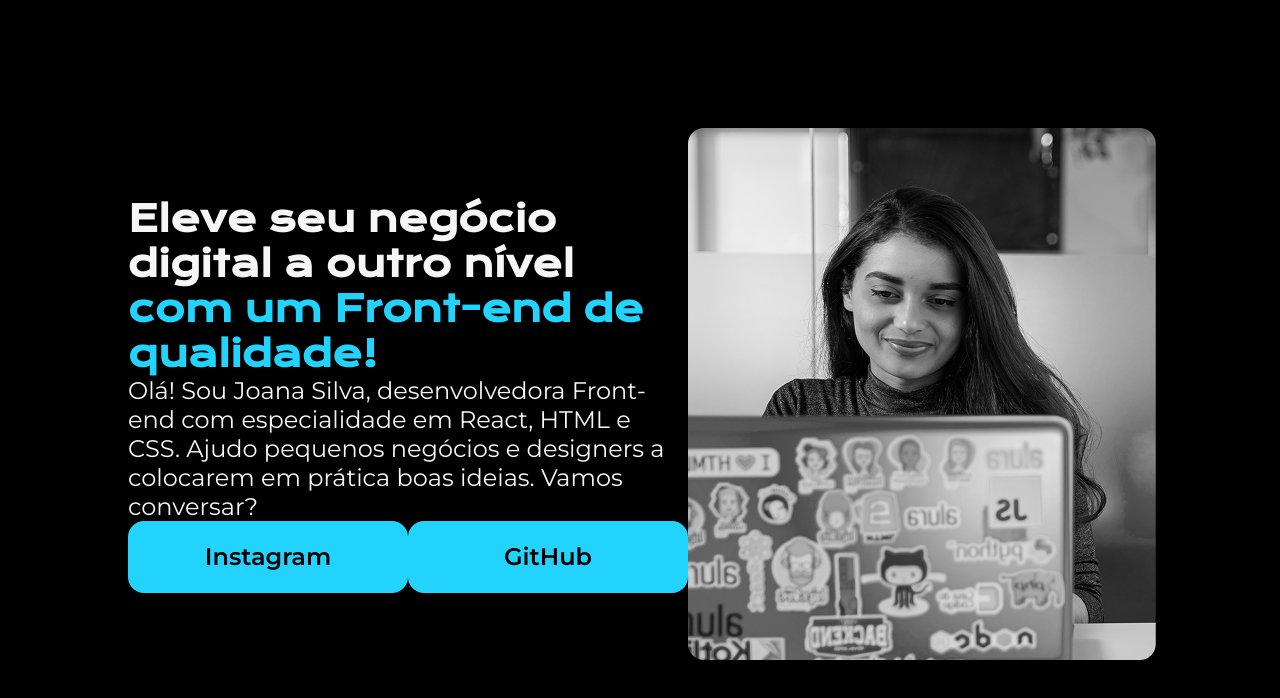
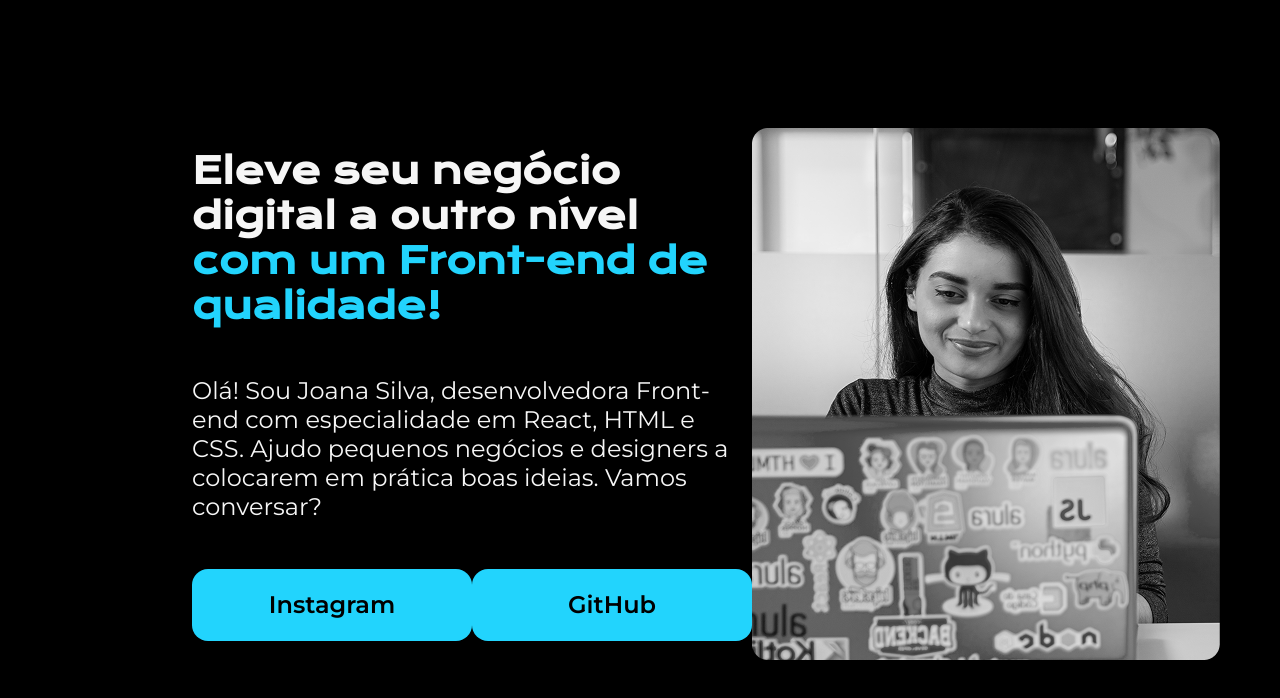
Before and after one commit to lndsilva/projeto_portfolio_pos_fs, a plain HTML site: page index.html in a window 1280 px wide. Drawn offline with nearby package versions, Linux system fonts and the light colour scheme.

Commit message:
trabalhando com flexbox

```diff
--- a/style.css
+++ b/style.css
@@ -17,7 +17,7 @@ body {
 }
 
 .apresentacao {
-    margin: 10%;
+    margin: 10% 15%;
     display: flex;
     align-items: center;
     justify-content: space-between;
@@ -25,6 +25,9 @@ body {
 
 .apresentacao__conteudo {
     width: 615px;
+    display: flex;
+    flex-direction: column;
+    gap: 48px;
 }
 
 .apresentacao__conteudo__titulo {
```
